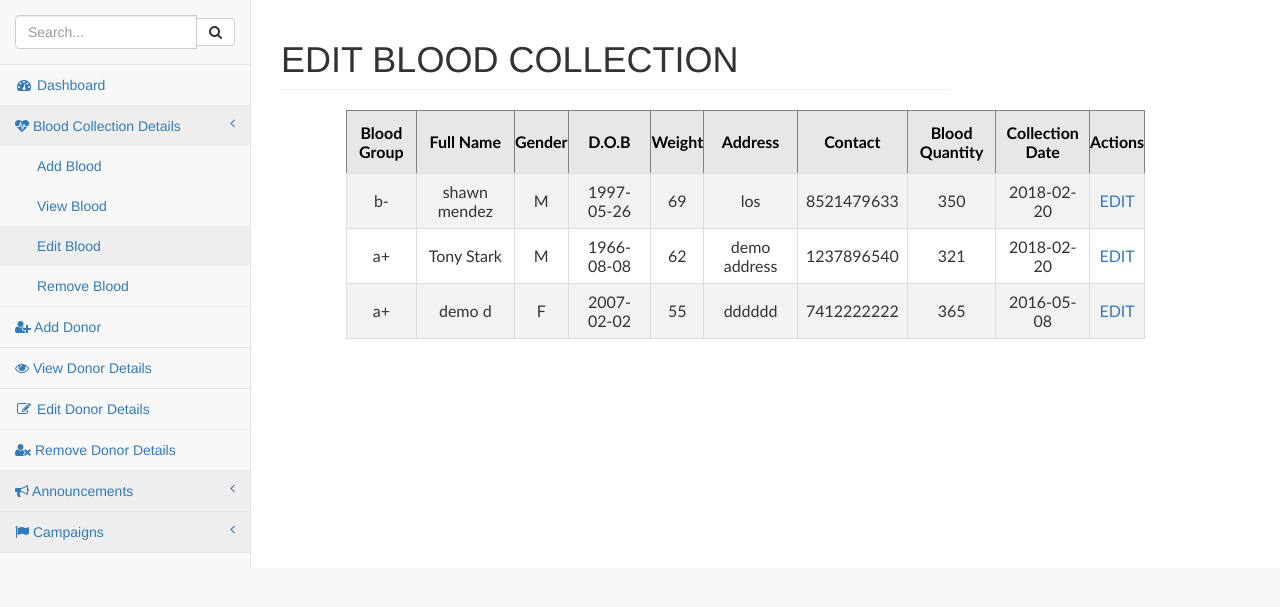
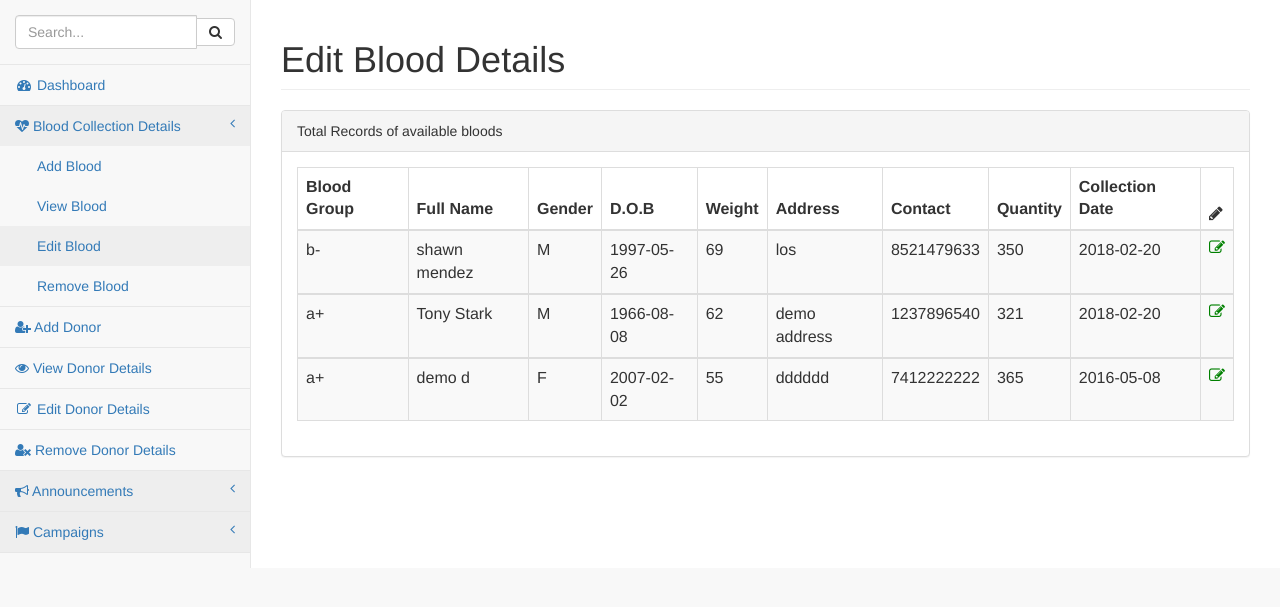
Before and after one commit to naseebbajracharya/bloodbanksystemphp, a PHP site: page /pages/editblood.php in a window 1280 px wide. Shown: the part 51-658 px from the top of the page. Run offline with PHP 8.4, Linux system fonts and the light colour scheme; data comes from the database, SQL or seed files in the repository.

Commit message:
changes in edit blood section

```diff
--- a/pages/editblood.php
+++ b/pages/editblood.php
@@ -1,33 +1,7 @@
 <html>
 
 <head>
-<style>
-#donor {
-font-family: "Trebuchet MS", Arial, Helvetica, sans-serif;
-border-collapse: collapse;
-width: 80%;
-margin-top:100px;
-margin-left:80px;
-}
 
-#donor td, #customers th {
-border: 1px solid #ddd;
-padding: 8px;
-text-align:center;
-}
-
-#donor tr:nth-child(even){background-color: #f2f2f2;}
-
-#donor tr:hover {background-color: #ddd;}
-
-#donor th {
-padding-top: 12px;
-padding-bottom: 12px;
-text-align: center;
-background-color: #e7e7e7;
-color: black;
-}
-</style>
 
 <title>BDMS</title>
 
@@ -155,10 +129,23 @@ color: black;
 
 
 <div id="page-wrapper">
+<div class="container-fluid">
 <div class="row">
-<div class="col-lg-12">
-                    <h1 class="page-header">EDIT BLOOD COLLECTION</h1>
+<div class=".col-lg-12">
+               <h1 class="page-header">Edit Blood Details</h1>
                 </div>
+  </div>
+
+				<div class="row">
+                        <div class=".col-lg-12">
+                            <div class="panel panel-default">
+                                <div class="panel-heading">
+                                    Total Records of available bloods
+                                </div>
+
+								 <div class="panel-body">
+                                    <div class="table-responsive">
+									<table class="table table-striped table-bordered table-hover" id="dataTables-example">
 
 									<?php
 
@@ -168,7 +155,8 @@ $qry="select * from blood";
 						$result=mysqli_query($conn,$qry);
 
 
-echo"<table border='1' id='donor'>
+						echo"
+						<thead>
 						<tr>
 							<th>Blood Group</th>
 							<th>Full Name</th>
@@ -177,13 +165,15 @@ echo"<table border='1' id='donor'>
 							<th>Weight</th>
 							<th>Address</th>
 							<th>Contact</th>
-    <th>Blood Quantity</th>
+							<th>Quantity</th>
 							<th>Collection Date</th>
-    <th>Actions</th>
-</tr>";
+							<th><i class='fa fa-pencil'></i></th>
+						</tr>
+						</thead>";
 
 						while($row=mysqli_fetch_array($result)){
-  echo"<tr>
+						  echo"<tbody>
+						  <tr class='gradeA'>
 						  <td>".$row['bloodgroup']."</td>
 						  <td>".$row['name']."</td>
 						  <td>".$row['gender']."</td>
@@ -193,15 +183,26 @@ while($row=mysqli_fetch_array($result)){
 						  <td>".$row['contact']."</td>
 						  <td>".$row['bloodqty']."</td>
 						  <td>".$row['collection']."</td>
-  <td><a href='editbloodform.php?id=".$row['id']."'>EDIT</a></td>
+						  <td><a href='editbloodform.php?id=".$row['id']."'><i class='fa fa-edit' style='color:green'></i></a></td>
 
-</tr>";
+						</tr>
+						<tbody>
+						";
 						}
 
 						?>
+						</table>
+
 				</div>
 				</div>
 		</div>
+		</div>
+		</div>
+		</div>
+		</div>
+</div>
+
+
 
   <!-- jQuery -->
   <script src="../vendor/jquery/jquery.min.js"></script>
```
Lines whose indentation alone changed are shown as unchanged.
